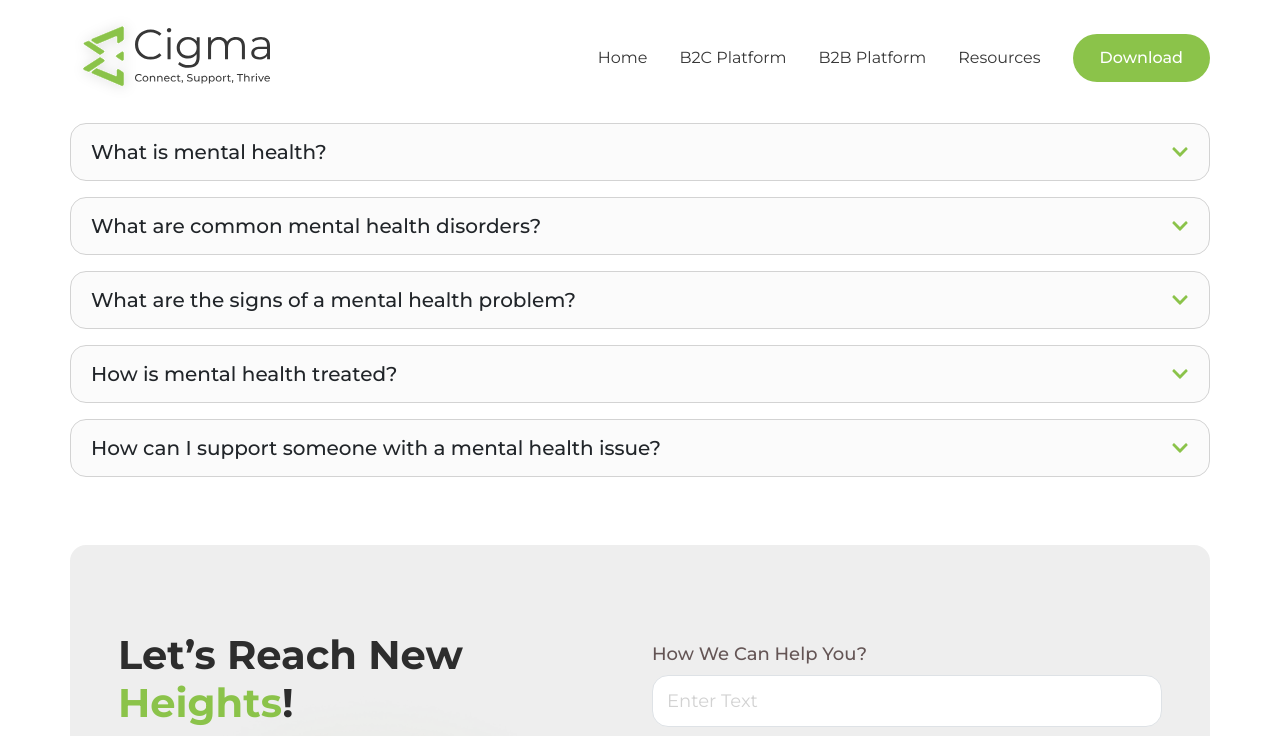
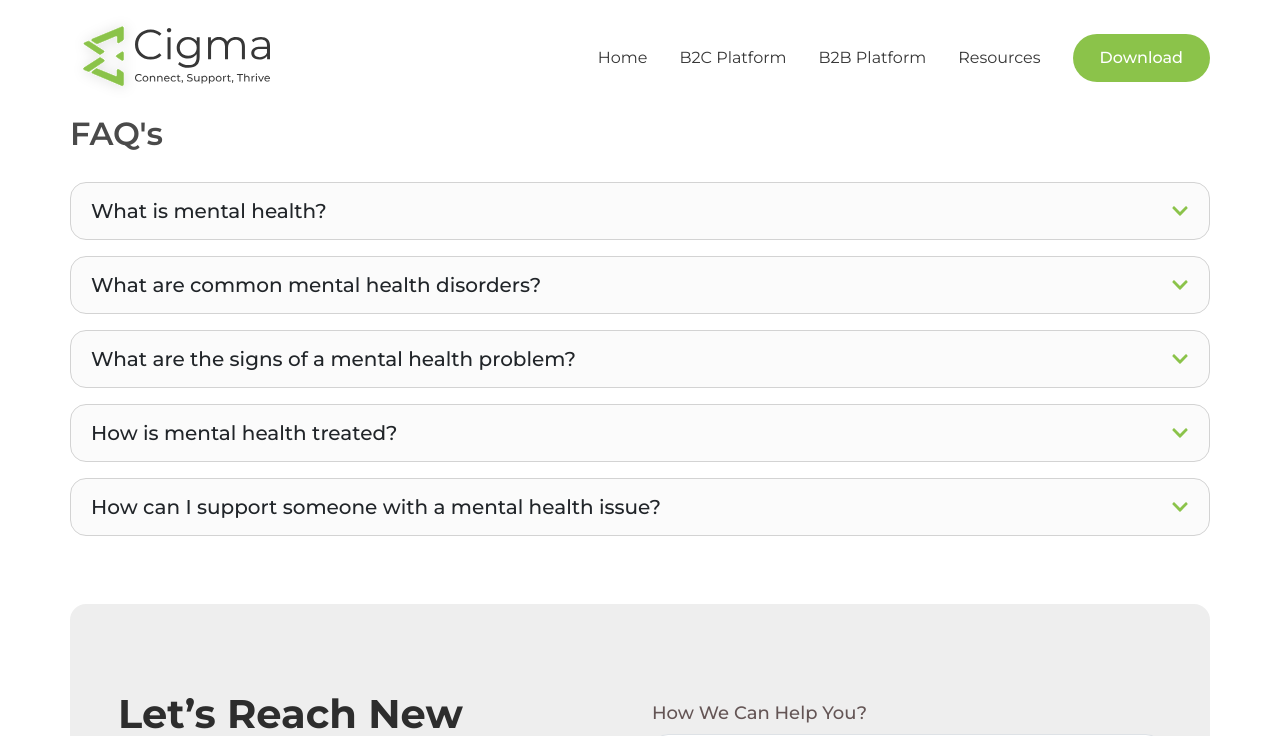
Before and after one commit to Nadir123649/Marsa_Global, a Next.js app: page /resources in a window 1280 px wide. Shown: the top 736 px of the page. Built offline with nearby package versions, Linux system fonts and the light colour scheme.

Commit message:
add faq heading

```diff
--- a/src/components/FAQ.jsx
+++ b/src/components/FAQ.jsx
@@ -20,7 +20,8 @@ const FAQ = () => {
 
     return (
         <section>
-            <Container className="p-0">
+            <Container className="p-0 ">
+                <h1 className="text-[#4A4A4A] text-[32px] font-semibold pb-[20px]">FAQ's</h1>
                 {questions.map((item, index) => (
                     <div key={index} className="py-2">
                         <div
```
